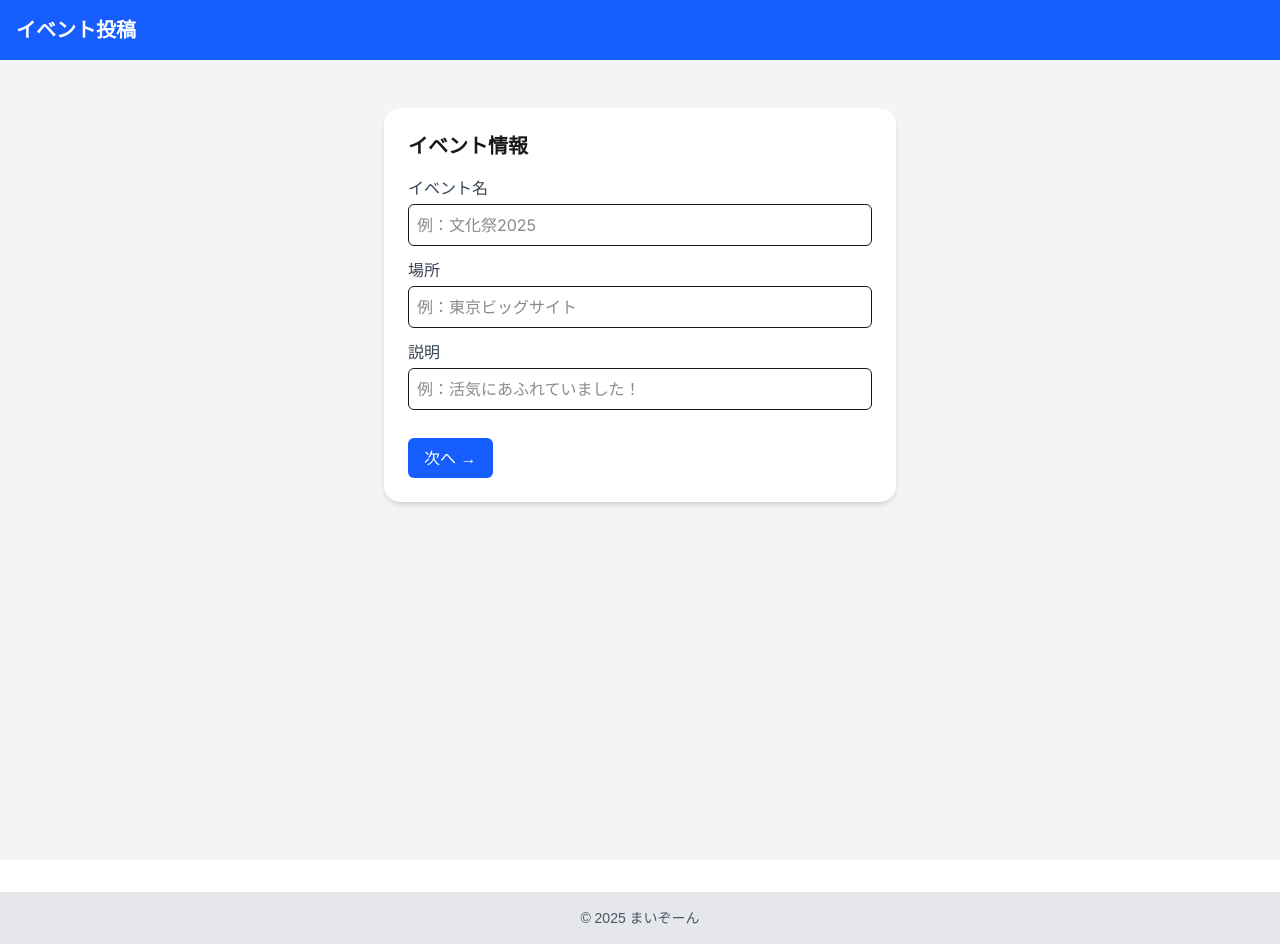
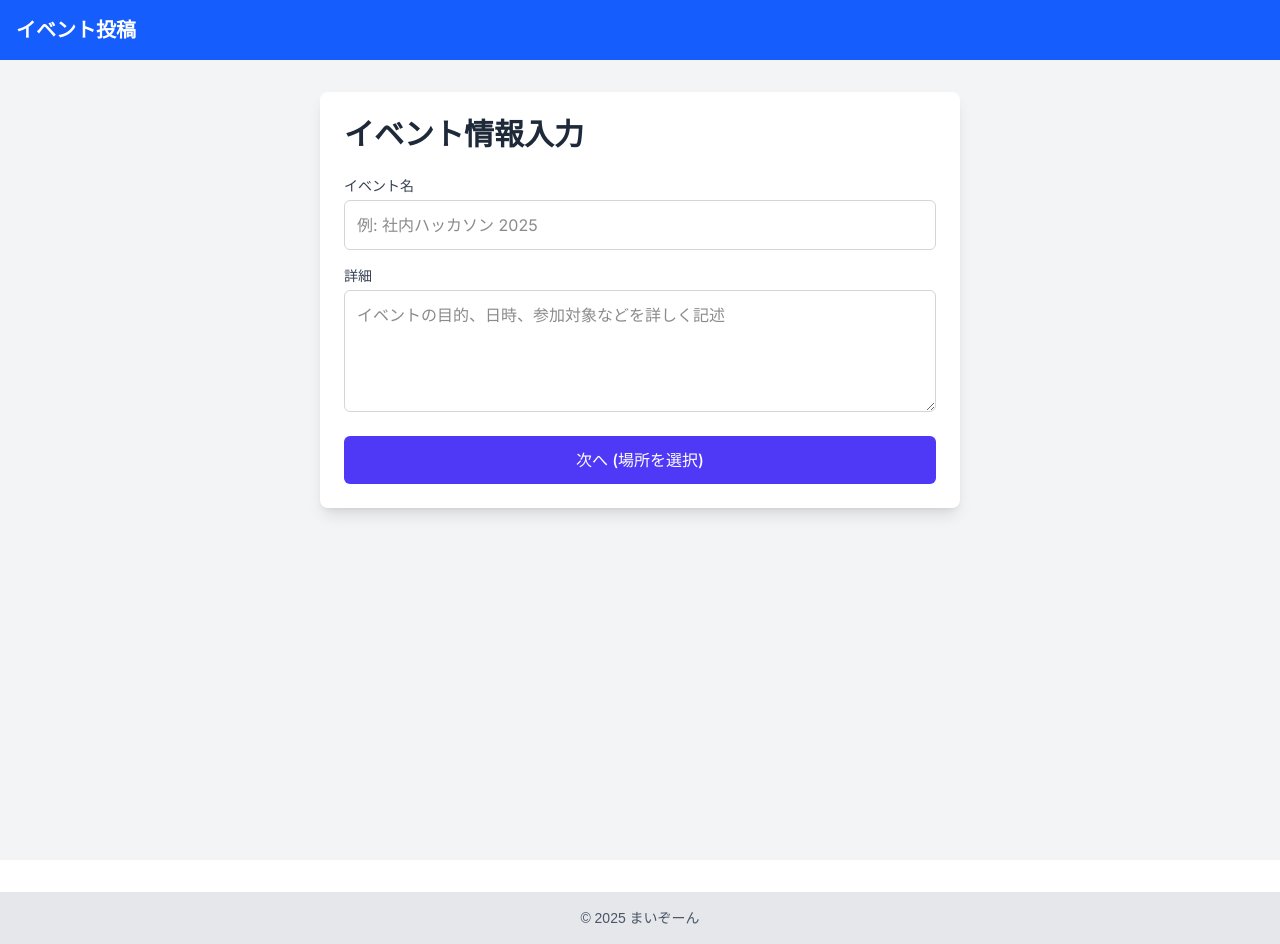
Before and after one commit to project-AI39/ict-solutions-project, a Next.js app in the folder web/: page /post in a window 1280 px wide. Built offline with nearby package versions, Linux system fonts and the light colour scheme.

Commit message:
地図からイベント開催場所を指定できるようにしました

```diff
--- a/web/src/app/post/page.tsx
+++ b/web/src/app/post/page.tsx
@@ -1,204 +1,250 @@
 "use client";
-//イベント名：title
-//場所：location
-//説明：explanation
-//写真：
-import { useState } from "react";
-import dynamic from "next/dynamic";
 
-import Box from "@mui/material/Box";
-import BottomNavigation from "@mui/material/BottomNavigation";
-import BottomNavigationAction from "@mui/material/BottomNavigationAction";
-import Paper from "@mui/material/Paper";
+import dynamic from 'next/dynamic';
+import { useState, useMemo, useCallback } from 'react';
+import type { LatLngTuple } from 'leaflet';
+import type { MapClickMarkerProps } from '@/components/MapClickMarker';
 
-import AddCircleOutlineIcon from "@mui/icons-material/AddCircleOutline";
-import HomeIcon from "@mui/icons-material/Home";
-import PersonIcon from "@mui/icons-material/Person";
-import SearchIcon from "@mui/icons-material/Search";
-import SettingsIcon from "@mui/icons-material/Settings";
+// =========================================================
+// Dynamic Import
+// =========================================================
+const DynamicClickableMap = dynamic(() => import('@/components/MapClickMarker'), {
+  ssr: false,
+  loading: () => <p className="text-gray-500">地図を読み込み中...</p>,
+}) as React.ComponentType<MapClickMarkerProps>;
 
-const LeafletMap = dynamic(() => import("@/components/LeafletMap"), { ssr: false });
+// =========================================================
+// イベント投稿ページのメインコンポーネント
+// =========================================================
+export default function PostEventPage() {
 
-export default function EventFormPage() {
+  // 1. ステップ管理用のステート
   const [step, setStep] = useState(1);
+
+  // 2. フォームデータを一元管理（imageを追加）
   const [formData, setFormData] = useState({
-    title: "",
-    location: "",
-    explanation: "",
-    image: null as File | null,
+    title: '',
+    description: '',
+    latitude: null as number | null,
+    longitude: null as number | null,
+    image: null as File | null, // 👈 写真ファイルを追加
   });
 
-  const handleNext = () => setStep(step + 1);
-  const handleBack = () => setStep(step - 1);
+  // フォームデータから現在のLatLngTupleを作成
+  const currentPosition: LatLngTuple | null =
+    (formData.latitude !== null && formData.longitude !== null)
+    ? [formData.latitude, formData.longitude]
+    : null;
+
+  // --- ステップ操作ハンドラ ---
+  const handleNext = () => setStep(prev => prev + 1);
+  const handleBack = () => setStep(prev => prev - 1);
+
+  // --- フォーム入力ハンドラ ---
+  const handleMapPositionChange = useCallback((lat: number, lng: number) => {
+    setFormData(prev => ({ ...prev, latitude: lat, longitude: lng }));
+  }, []);
+
+  const handleFormChange = (e: React.ChangeEvent<HTMLInputElement | HTMLTextAreaElement>) => {
+    setFormData(prev => ({ ...prev, [e.target.name]: e.target.value }));
+  };
+
+  const handleImageChange = (e: React.ChangeEvent<HTMLInputElement>) => {
+    // 1. オプショナルチェーンを使って安全にファイルを取得 (型は File | undefined)
+    const file = e.target.files?.[0];
+
+    // 2. file が存在する場合 (型が 'File' に確定)
+    if (file) {
+      setFormData(prev => ({ ...prev, image: file }));
+    } else {
+      // 3. file が存在しない (undefined) 場合は null をセット
+      setFormData(prev => ({ ...prev, image: null }));
+    }
+  };
+
+  // --- 最終送信ハンドラ ---
+  const handleSubmit = (e: React.FormEvent) => {
+    e.preventDefault();
+
+    // 実際の投稿処理では、formDataをFormDataオブジェクトに詰めてAPIに送信します
+    // (特に画像ファイルを含む場合)
+
+    console.log('投稿データ:', formData);
+    alert(`イベントを投稿しました！`);
+
+    // 初期化
+    setFormData({
+        title: '', description: '', latitude: null, longitude: null, image: null,
+    });
+    setStep(1);
+  };
+
 
   return (
-    <div className="max-w-lg mx-auto bg-white p-6 rounded-2xl shadow-md mt-8">
-      {/* Step 1: イベント情報 */}
+    <div className="container mx-auto p-4 max-w-2xl">
+      <div className="space-y-6 bg-white p-6 rounded-lg shadow-lg">
+
+        {/* --- ステップ 1: イベント情報入力 --- */}
         {step === 1 && (
-        <div>
-          <h2 className="text-xl font-semibold mb-4">イベント情報</h2>
+          <form onSubmit={handleNext}>
+            <h1 className="text-3xl font-bold mb-6 text-gray-800">イベント情報入力</h1>
 
-          <label className="block mb-3">
-            <span className="text-gray-700">イベント名</span>
+            {/* イベント名 */}
+            <div className="mb-4">
+              <label htmlFor="title" className="block text-sm font-medium text-gray-700">イベント名</label>
               <input
-              type="text"
-              value={formData.title}
-              onChange={(e) =>
-                setFormData({ ...formData, title: e.target.value })
-              }
-              className="w-full p-2 border rounded-md mt-1"
-              placeholder="例：文化祭2025"
+                type="text" name="title" id="title"
+                value={formData.title} onChange={handleFormChange}
+                placeholder="例: 社内ハッカソン 2025" required
+                className="mt-1 block w-full border border-gray-300 p-3 rounded-md focus:ring-indigo-500 focus:border-indigo-500"
               />
-          </label>
+            </div>
 
-          <label className="block mb-3">
-            <span className="text-gray-700">場所</span>
-            <input
-              type="text"
-              value={formData.location}
-              onChange={(e) =>
-                setFormData({ ...formData, location: e.target.value })
-              }
-              className="w-full p-2 border rounded-md mt-1"
-              placeholder="例：東京ビッグサイト"
+            {/* 説明 */}
+            <div className="mb-6">
+              <label htmlFor="description" className="block text-sm font-medium text-gray-700">詳細</label>
+              <textarea
+                name="description" id="description" rows={4}
+                value={formData.description} onChange={handleFormChange}
+                placeholder="イベントの目的、日時、参加対象などを詳しく記述" required
+                className="mt-1 block w-full border border-gray-300 p-3 rounded-md focus:ring-indigo-500 focus:border-indigo-500"
               />
-          </label>
-
-          <label className="block mb-3">
-            <span className="text-gray-700">説明</span>
-            <input
-              type="text"
-              value={formData.explanation ?? ""}
-              onChange={(e) =>
-                setFormData({ ...formData, explanation: e.target.value })
-              }
-              className="w-full p-2 border rounded-md mt-1"
-              placeholder="例：活気にあふれていました！"
-            />
-          </label>
+            </div>
 
             <button
-            onClick={handleNext}
-            className="mt-4 bg-blue-600 text-white px-4 py-2 rounded-md"
+              type="submit"
+              className="w-full py-3 px-4 rounded-md text-base font-medium text-white bg-indigo-600 hover:bg-indigo-700"
             >
-            次へ →
+              次へ (場所を選択)
             </button>
-        </div>
+          </form>
         )}
 
-      {/* Step 2: 写真追加 */}
+        {/* --- ステップ 2: 地図で場所を選択 --- */}
         {step === 2 && (
           <div>
-          <h2 className="text-xl font-semibold mb-4">写真を追加</h2>
-          <input
-            type="file"
-            accept="image/*"
-            onChange={(e) =>
-              setFormData({ ...formData, image: e.target.files?.[0] || null })
-            }
-            className="block w-full text-sm text-gray-700 border rounded-md p-2"
+            <h1 className="text-3xl font-bold mb-6 text-gray-800">開催場所を選択</h1>
+            <p className="text-sm text-gray-600 mb-4">地図をクリックしてピンを配置してください。</p>
+
+            <div style={{ height: '400px', width: '100%' }} className="rounded-md overflow-hidden border border-gray-300">
+              <DynamicClickableMap
+                onPositionChange={handleMapPositionChange}
+                currentPosition={currentPosition}
               />
-          {formData.image && (
-            <img
-              src={URL.createObjectURL(formData.image)}
-              alt="プレビュー"
-              className="mt-4 rounded-md shadow-sm"
-            />
+            </div>
+
+            {/* 緯度経度の数値表示は削除 */}
+            {currentPosition && (
+              <p className="mt-4 text-center text-green-600 font-medium">
+                ✅ 場所が選択されました
+              </p>
             )}
-          <div className="flex justify-between mt-4">
-            <button
-              onClick={handleBack}
-              className="bg-gray-300 text-gray-800 px-4 py-2 rounded-md"
-            >
-              ← 戻る
+
+            <div className="flex justify-between mt-6">
+              <button onClick={handleBack} className="py-2 px-4 rounded-md text-gray-700 bg-gray-200 hover:bg-gray-300">
+                戻る
               </button>
               <button
                 onClick={handleNext}
-              className="bg-blue-600 text-white px-4 py-2 rounded-md"
+                disabled={!currentPosition} // 👈 場所が選択されるまで「次へ」を押せない
+                className="py-2 px-4 rounded-md text-white bg-indigo-600 hover:bg-indigo-700 disabled:bg-gray-400"
               >
-              次へ →
+                次へ (写真を追加)
               </button>
             </div>
           </div>
         )}
 
-      {/* Step 3: プレビュー・投稿確認 */}
+        {/* --- ステップ 3: 写真追加 --- */}
         {step === 3 && (
           <div>
-          <h2 className="text-xl font-semibold mb-4">プレビュー</h2>
+            <h1 className="text-3xl font-bold mb-6 text-gray-800">写真を追加</h1>
+            <p className="text-sm text-gray-600 mb-4">イベントのメイン画像を選択してください（任意）。</p>
 
-          {/* ユーザー情報 */}
-          <div className="flex items-center mb-4">
-            <div className="w-10 h-10 bg-gray-300 rounded-full flex items-center justify-center">
-              <span className="text-gray-600 text-sm font-semibold">U</span>
-            </div>
-            <div className="ml-3">
-              <p className="text-gray-800 font-medium">ユーザー名（仮）</p>
-              <p className="text-gray-500 text-sm">
-                {new Date().toLocaleDateString("ja-JP")}
-              </p>
-            </div>
-          </div>
+            <input
+              type="file"
+              accept="image/*"
+              onChange={handleImageChange}
+              className="block w-full text-sm text-gray-500
+                         file:mr-4 file:py-2 file:px-4
+                         file:rounded-full file:border-0
+                         file:text-sm file:font-semibold
+                         file:bg-indigo-50 file:text-indigo-700
+                         hover:file:bg-indigo-100"
+            />
 
-          {/* 投稿画像 or 白枠 */}
-          <div className="w-full aspect-video bg-gray-100 rounded-lg flex items-center justify-center overflow-hidden border">
-            {formData.image ? (
+            {/* 画像プレビュー */}
+            {formData.image && (
+              <div className="mt-6 border rounded-lg overflow-hidden">
                 <img
                   src={URL.createObjectURL(formData.image)}
-                alt="投稿画像"
-                className="object-cover w-full h-full"
+                  alt="選択された画像のプレビュー"
+                  className="w-full h-auto object-cover"
                 />
-            ) : (
-              <p className="text-gray-400">写真が選択されていません</p>
+              </div>
             )}
-          </div>
 
-          {/* イベント情報 */}
-          <div className="mt-4 space-y-2">
-            <p className="text-lg font-semibold text-gray-800">
-              {formData.title || "（イベント名未入力）"}
-            </p>
-            <div className="flex items-center text-gray-600">
-              {/* 場所にピンの画像 */}
-              {/* <svg
-                xmlns="http://www.w3.org/2000/svg"
-                fill="none"
-                viewBox="0 0 24 24"
-                strokeWidth={1.5}
-                stroke="currentColor"
-                className="w-5 h-5 mr-1 text-red-500"
-              >
-                <path
-                  strokeLinecap="round"
-                  strokeLinejoin="round"
-                  d="M12 11c.828 0 1.5-.672 1.5-1.5S12.828 8 12 8s-1.5.672-1.5 1.5S11.172 11 12 11zm0 0v8.25m0 0l4.5-4.5m-4.5 4.5l-4.5-4.5"
-                />
-              </svg> */}
-              <span>{formData.location || "（場所未入力）"}</span>
-            </div>
-
-            <p className="text-gray-700 mt-2 whitespace-pre-line">
-              {formData.explanation || "（説明が入力されていません）"}
-            </p>
-          </div>
-
-          {/* ボタン */}
             <div className="flex justify-between mt-6">
-            <button
-              onClick={handleBack}
-              className="bg-gray-300 text-gray-800 px-4 py-2 rounded-md"
-            >
-              ← 戻る
+              <button onClick={handleBack} className="py-2 px-4 rounded-md text-gray-700 bg-gray-200 hover:bg-gray-300">
+                戻る
               </button>
-            <button
-              onClick={() => alert("投稿しました！（仮）")}
-              className="bg-green-600 text-white px-4 py-2 rounded-md"
-            >
-              投稿する
+              <button onClick={handleNext} className="py-2 px-4 rounded-md text-white bg-indigo-600 hover:bg-indigo-700">
+                次へ (プレビュー)
               </button>
             </div>
           </div>
         )}
+
+        {/* --- ステップ 4: プレビュー・投稿確認 --- */}
+        {step === 4 && (
+          <form onSubmit={handleSubmit}>
+            <h1 className="text-3xl font-bold mb-6 text-gray-800">投稿プレビュー</h1>
+
+            {/* 画像プレビュー */}
+            {formData.image ? (
+              <div className="mb-4 border rounded-lg overflow-hidden">
+                <img
+                  src={URL.createObjectURL(formData.image)}
+                  alt="投稿プレビュー"
+                  className="w-full h-auto object-cover"
+                />
+              </div>
+            ) : (
+              <div className="mb-4 border rounded-lg h-48 flex items-center justify-center bg-gray-100 text-gray-400">
+                (画像なし)
+              </div>
+            )}
+
+            {/* テキスト情報 */}
+            <div className="mb-4 space-y-2">
+              <h2 className="text-2xl font-semibold">{formData.title}</h2>
+              <p className="text-gray-700 whitespace-pre-wrap">{formData.description}</p>
+            </div>
+
+            {/* 地図プレビュー (読み取り専用) */}
+            <div className="mb-6">
+              <label className="block text-sm font-medium text-gray-700 mb-2">開催場所</label>
+              <div style={{ height: '300px', width: '100%' }} className="rounded-md overflow-hidden border border-gray-300">
+                <DynamicClickableMap
+                  currentPosition={currentPosition}
+                  readOnly={true} // 👈 読み取り専用に設定
+                  center={currentPosition ?? undefined} // 👈 ピンの位置を中心に表示
+                />
+              </div>
+            </div>
+
+            <div className="flex justify-between mt-6">
+              <button onClick={handleBack} type="button" className="py-2 px-4 rounded-md text-gray-700 bg-gray-200 hover:bg-gray-300">
+                戻る
+              </button>
+              <button type="submit" className="py-2 px-4 rounded-md text-white bg-green-600 hover:bg-green-700">
+                この内容で投稿する
+              </button>
+            </div>
+          </form>
+        )}
+
+      </div>
     </div>
   );
 }
--- /dev/null
+++ b/web/src/components/MapClickMarker.tsx
@@ -0,0 +1,97 @@
+"use client";
+
+import { useState, useMemo } from "react";
+import { MapContainer, TileLayer, Marker, Popup, useMapEvents } from "react-leaflet";
+import type { LatLngTuple } from "leaflet";
+import L from "leaflet";
+import "leaflet/dist/leaflet.css";
+
+// --- マーカーアイコン設定 (変更なし) ---
+const CDN_BASE = "https://unpkg.com/leaflet@1.9.4/dist/images";
+L.Icon.Default.mergeOptions({
+    iconRetinaUrl: `${CDN_BASE}/marker-icon-2x.png`,
+    iconUrl: `${CDN_BASE}/marker-icon.png`,
+    shadowUrl: `${CDN_BASE}/marker-shadow.png`,
+});
+const DEFAULT_ICON = new L.Icon.Default();
+// ---
+
+// Propsの型定義を修正
+export type MapClickMarkerProps = {
+    onPositionChange?: (lat: number, lng: number) => void; // 👈 任意に変更
+    currentPosition: LatLngTuple | null;
+    readOnly?: boolean; // 👈 読み取り専用フラグを追加
+    center?: LatLngTuple; // 👈 プレビュー用に中心座標を受け取れるようにする
+};
+
+/**
+ * 内部コンポーネント: クリックイベントを処理
+ */
+function ClickableMarker({ onPositionChange, currentPosition, readOnly }: Omit<MapClickMarkerProps, 'center'>) {
+    const position = currentPosition;
+
+    useMapEvents({
+        click(e) {
+            // 読み取り専用時、またはコールバックが無い場合は何もしない
+            if (readOnly || !onPositionChange) return;
+
+            const { lat, lng } = e.latlng;
+            console.log("👉 [MapClickMarker] Map Clicked! New Position:", lat, lng);
+            onPositionChange(lat, lng);
+            e.target.flyTo(e.latlng, e.target.getZoom());
+        },
+    });
+
+    if (position === null) {
+        return null;
+    }
+
+    // 座標が設定されていればマーカーを表示
+    return (
+        <Marker position={position} icon={DEFAULT_ICON}>
+            <Popup>
+                {readOnly ? "イベント開催場所" : "場所を選択しました"}
+            </Popup>
+        </Marker>
+    );
+}
+
+/**
+ * メインコンポーネント: 地図コンテナを描画
+ */
+export default function MapClickMarker({
+    onPositionChange,
+    currentPosition,
+    readOnly = false, // デフォルトはfalse
+    center
+}: MapClickMarkerProps) {
+
+    const defaultCenter: LatLngTuple = useMemo(() => [35.681236, 139.767125], []);
+
+    // プレビュー時は指定されたcenterかピンの位置を中央に、それ以外はデフォルト位置
+    const mapCenter = center ?? (currentPosition ?? defaultCenter);
+
+    return (
+        <MapContainer
+            center={mapCenter}
+            zoom={readOnly ? 15 : 13} // プレビュー時は少しズーム
+            // 読み取り専用時はすべての操作を無効化
+            scrollWheelZoom={!readOnly}
+            dragging={!readOnly}
+            zoomControl={!readOnly}
+            doubleClickZoom={!readOnly}
+            touchZoom={!readOnly}
+            style={{ height: '100%', width: '100%' }}
+        >
+            <TileLayer
+                attribution='&copy; <a href="https://www.openstreetmap.org/copyright">OpenStreetMap</a> contributors'
+                url="https://{s}.tile.openstreetmap.org/{z}/{x}/{y}.png"
+            />
+            <ClickableMarker
+                onPositionChange={onPositionChange}
+                currentPosition={currentPosition}
+                readOnly={readOnly}
+            />
+        </MapContainer>
+    );
+}
```
Lines whose indentation alone changed are shown as unchanged.
